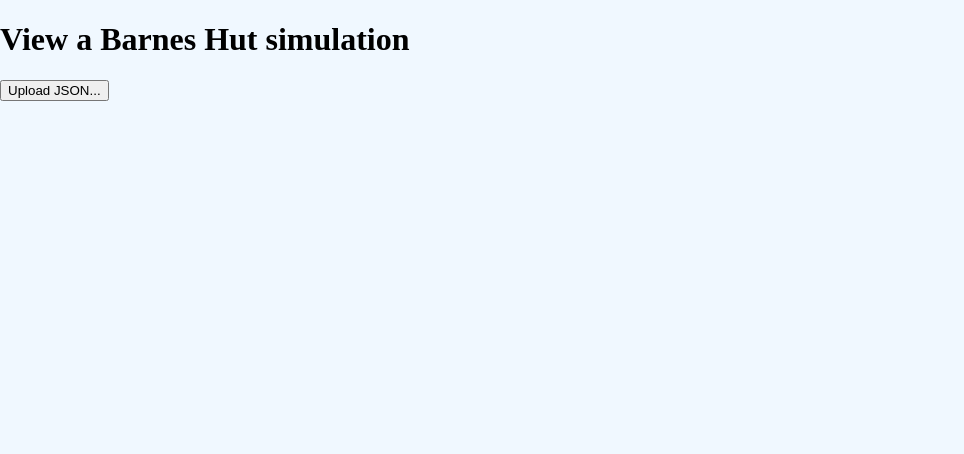
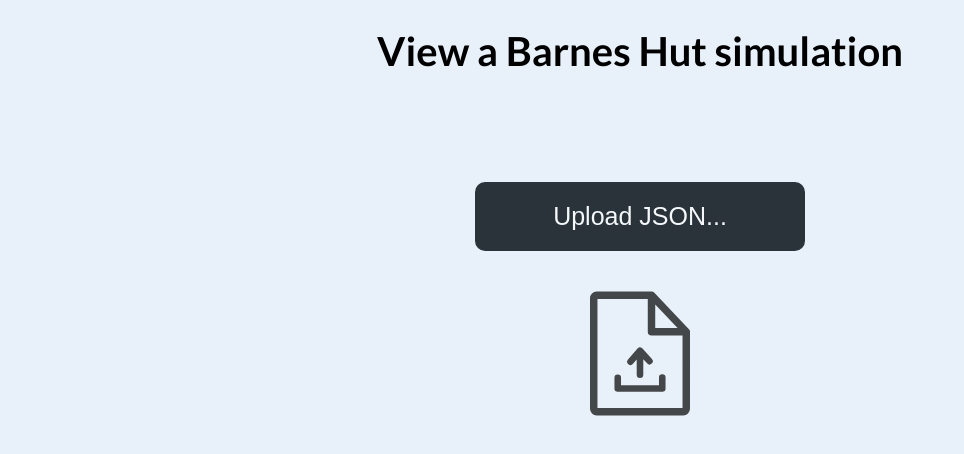
Before and after one commit to g1nus/bh-web-app, a React (Create React App) app: page / in a window 1280 px wide. Shown: the top 454 px of the page, without its empty margins (0-964 px from the left). Built offline with nearby package versions, Linux system fonts and the light colour scheme.

Commit message:
Improve UX

```diff
--- a/public/css/index.css
+++ b/public/css/index.css
@@ -1,8 +1,158 @@
-body{
-    margin: 0;
-    background-color: aliceblue;
+@import url('https://fonts.googleapis.com/css2?family=Lato:wght@300;400;700&display=swap');
+
+@keyframes move-dot-1{
+    0%{
+      left: 55px;
+    }
+    70%{
+      left: 59px;
+    }
+    100%{
+      left: 55px;
+    }
 }
 
-svg{
+@keyframes move-dot-2{
+    0%{
+        left: 59px;
+    }
+    60%{
+        left: 65px;
+    }
+    100%{
+        left: 59px;
+    }
+}
+
+@keyframes move-dot-3{
+    0%{
+        left: 63px;
+    }
+    50%{
+        left: 73px;
+    }
+    100%{
+        left: 63px;
+    }
+}
+
+body {
+    background-color: #e8f1fa;
+    font-family: 'Lato', sans-serif;
+    margin: 0;
+}
+
+h1#title{
+    font-size: 40px;
+}
+
+div#svg-wrapper{
+    text-align: center;
+    width: 100%;
+}
+
+svg#animator{
     border: solid 1px green;
 }
+
+svg#upload{
+    opacity: 0.7;
+}
+
+div#home-view{
+    width: 100%;
+    display: flex;
+    flex-direction: column;
+    flex-wrap: wrap;
+    align-items: center;
+}
+
+input#file-cover{
+    border: none;
+    width: 330px;
+    font-size: 25px;
+    padding: 20px 0;
+    text-align: center;
+    border-radius: 10px;
+    color: #f4f8fb;
+    background-color: #2a323a;
+    transition: all 0.4s ease-in-out;
+    cursor: pointer;
+    margin: 80px auto 40px auto;
+}
+
+input#file-cover:hover {
+    color: white;
+    background-color: black;
+}
+
+div#loading-wrapper{
+    margin-left: 20px;
+    margin-top: 10px;
+}
+
+p.loading{
+    position: relative;
+    margin: 0px;
+    width: 70px;
+}
+
+p.loading span{
+    position: absolute;
+}
+
+p.loading span.dot-1{
+    left: 55px;
+    animation: move-dot-1 1s ease-in-out 0s infinite forwards;
+}
+
+p.loading span.dot-2{
+    left: 59px;
+    animation: move-dot-2 1s ease-in-out 0s infinite forwards;
+}
+
+p.loading span.dot-3{
+    left: 63px;
+    animation: move-dot-3 1s ease-in-out 0s infinite forwards;
+}
+
+div#settings-wrapper{
+    position: fixed;
+    top: 10px;
+    left: 10px;
+    padding: 5px 5px 5px 5px;
+    background-color: beige;
+    border-radius: 4px;
+    overflow: hidden;
+    height: 28px;
+    display: flex;
+    flex-direction: row;
+    align-content: center;
+    justify-content: center;
+}
+
+div#settings{
+    margin: 0px 0px 0px 7px;
+    display: inline-block;
+    width: 215px;
+}
+
+div#settings label{
+    margin: 0px 5px 0px 0px;
+    line-height: 28px;
+}
+
+div#settings input{
+    width: 50px;
+}
+
+button#toggle-settings{
+    display: inline-block;
+    margin: 0px;
+    border: none;
+    background-color: transparent;
+    padding: 0px 0px;
+    cursor: pointer;
+    width: 28px;
+    height: 28px;
+}
--- /dev/null
+++ b/src/components/settings.js
@@ -0,0 +1,30 @@
+import React, { useState } from 'react';
+import SvgSettings from './svgSettings';
+
+function Settings({timeInterval, updateTimeInterval}) {
+
+  const [displaySetting, setDisplaySetting] = useState(false);
+
+  function toggleDisplaySetting() {
+    setDisplaySetting(!displaySetting);
+  }
+
+  return (
+    <div id="settings-wrapper">
+      <button id="toggle-settings" type="button" onClick={toggleDisplaySetting}>
+        <SvgSettings/>
+      </button>
+      {
+        (displaySetting) ?
+          <div id="settings">
+            <label htmlFor='sleep'>Animation sleep time</label>
+            <input type="number" id="sleep" name="sleep" min="0" max="5000" defaultValue={timeInterval.current} onChange={updateTimeInterval}/>
+          </div>
+        :
+          <></>
+      }
+    </div>
+  );
+}
+
+export default Settings;
--- a/src/components/svgAnimator.js
+++ b/src/components/svgAnimator.js
@@ -1,5 +1,6 @@
 import React, { useEffect, useRef, useState } from 'react';
 import {utils} from "./../utils/utils";
+import Settings from './settings';
 import SvgQuadtreeNode from './svgQuadtreeNode';
 
 function SvgAnimator({scenario}) {
@@ -23,6 +24,7 @@ function SvgAnimator({scenario}) {
       setTimeout(() => {
           setCurrStep(scenario.simulationSteps[stepIndex.current].quadtree);
           stepIndex.current++;
+          console.log(timeInterval.current)
           if(stepIndex.current < scenario.simulationSteps.length){
             animate();
           }
@@ -43,12 +45,12 @@ function SvgAnimator({scenario}) {
 
   return (
     <>
-      <svg width={svgInfo.svgW} height={svgInfo.svgH} viewBox={`${svgInfo.vbX} ${svgInfo.vbY} ${svgInfo.vbW} ${svgInfo.vbH}`}>
+      <Settings timeInterval={timeInterval} updateTimeInterval={updateTimeInterval}/>
+      <svg id="animator" width={svgInfo.svgW} height={svgInfo.svgH} viewBox={`${svgInfo.vbX} ${svgInfo.vbY} ${svgInfo.vbW} ${svgInfo.vbH}`}>
         {
           (svgInfo.bodiesSize != null) ? <SvgQuadtreeNode quadtree={currStep} bodiesSize={svgInfo.bodiesSize} velocityRatio={svgInfo.velocityRatio}/> : <></>
         }
       </svg>
-      <input type="number" id="sleep" name="sleep" min="0" max="5000" defaultValue={timeInterval.current} onChange={updateTimeInterval}/>
     </>
   );
 }
--- /dev/null
+++ b/src/components/svgSettings.js
@@ -0,0 +1,28 @@
+import React from 'react';
+
+function SvgSettings() {
+  return (
+    <svg id="clog" viewBox="0 0 512 512" width="28" height="28">
+      <path d="M483.184,190.536l-28.04-2.808c-2.84-8.272-6.2-16.368-10.072-24.248l17.888-21.872l18.328-22.408l-20.464-20.472
+			l-47.488-47.52l-20.488-20.496l-22.424,18.36l-21.792,17.84c-7.888-3.88-15.984-7.256-24.272-10.104l-2.8-27.992L318.688,0h-28.96
+			h-33.576h-33.864h-28.96l-2.888,28.816l-2.8,27.984c-8.288,2.856-16.4,6.224-24.288,10.112L141.576,49.08l-22.424-18.36
+			L98.664,51.216l-47.488,47.52l-20.456,20.48l18.328,22.408l17.88,21.856c-3.872,7.888-7.232,15.984-10.08,24.264l-28.032,2.808
+			L0,193.432v28.96v67.2v28.96l28.816,2.88l28.024,2.808c2.84,8.288,6.208,16.392,10.088,24.288l-17.872,21.856l-18.336,22.4
+			l20.464,20.472l47.488,47.52l20.488,20.496l22.424-18.36l21.776-17.824c7.896,3.888,16.008,7.264,24.304,10.12l2.8,27.984
+			l2.88,28.808h28.96h33.584h33.864h28.96l2.888-28.816l2.8-27.992c8.296-2.856,16.4-6.232,24.288-10.12l21.784,17.84l22.424,18.36
+			l20.488-20.496l47.488-47.52l20.456-20.472l-18.32-22.408l-17.896-21.888c3.864-7.88,7.224-15.976,10.064-24.248l28.04-2.824
+			L512,318.52v-28.944v-67.2v-28.96L483.184,190.536z M480,289.576l-49.696,5c-4.552,20.68-12.712,39.976-23.76,57.304
+			l31.688,38.752l-47.488,47.52l-38.688-31.672c-17.328,11.096-36.64,19.296-57.336,23.88L289.744,480H256.16h-0.28h-33.584
+			l-4.968-49.64c-20.712-4.568-40.024-12.768-57.352-23.864l-38.672,31.664l-47.488-47.52l31.672-38.72
+			c-11.056-17.336-19.24-36.632-23.792-57.344L32,289.592v-67.2l49.696-4.976c4.568-20.696,12.744-40.008,23.792-57.328
+			l-31.672-38.72l47.488-47.52l38.672,31.656c17.312-11.08,36.624-19.28,57.336-23.864L222.288,32h33.584h0.28h33.576l4.968,49.64
+			c20.704,4.584,40.016,12.784,57.328,23.864l38.688-31.672l47.488,47.52l-31.688,38.736c11.04,17.32,19.224,36.616,23.776,57.32
+			L480,222.376V289.576z"/>
+      <path d="M256,157.272c-54.448,0-98.736,44.288-98.736,98.736c0,54.44,44.288,98.728,98.736,98.728S354.736,310.44,354.736,256
+			S310.448,157.272,256,157.272z M256,322.728c-36.8,0-66.736-29.928-66.736-66.728S219.2,189.272,256,189.272
+			s66.736,29.936,66.736,66.736S292.8,322.728,256,322.728z"/>
+    </svg>
+  );
+}
+
+export default SvgSettings;
--- /dev/null
+++ b/src/components/svgUpload.js
@@ -0,0 +1,11 @@
+import React from 'react';
+
+function SvgUpload() {
+  return (
+    <svg id="upload" width="100" height="125" viewBox="0 0 99.09 122.88">
+      <path d="M64.64,13,86.77,36.21H64.64V13ZM42.58,71.67a3.25,3.25,0,0,1-4.92-4.25l9.42-10.91a3.26,3.26,0,0,1,4.59-.33,5.14,5.14,0,0,1,.4.41l9.3,10.28a3.24,3.24,0,0,1-4.81,4.35L52.8,67.07V82.52a3.26,3.26,0,1,1-6.52,0V67.38l-3.7,4.29ZM24.22,85.42a3.26,3.26,0,1,1,6.52,0v7.46H68.36V85.42a3.26,3.26,0,1,1,6.51,0V96.14a3.26,3.26,0,0,1-3.26,3.26H27.48a3.26,3.26,0,0,1-3.26-3.26V85.42ZM99.08,39.19c.15-.57-1.18-2.07-2.68-3.56L63.8,1.36A3.63,3.63,0,0,0,61,0H6.62A6.62,6.62,0,0,0,0,6.62V116.26a6.62,6.62,0,0,0,6.62,6.62H92.46a6.62,6.62,0,0,0,6.62-6.62V39.19Zm-7.4,4.42v71.87H7.4V7.37H57.25V39.9A3.71,3.71,0,0,0,61,43.61Z"/>
+    </svg>
+  );
+}
+
+export default SvgUpload;
--- a/src/views/home.js
+++ b/src/views/home.js
@@ -1,4 +1,5 @@
 import React, {useRef} from 'react';
+import SvgUpload from '../components/svgUpload';
 import {utils} from "./../utils/utils";
 
 function Home({setScenario, setLoading}) {
@@ -23,9 +24,8 @@ function Home({setScenario, setLoading}) {
         View a Barnes Hut simulation
       </h1>
       <input type="file" id="file-selector" onChange={fileParse} accept=".json" ref={hiddenFileInput} style={{display: 'none'}}/>
-      <div id="welcome-wrapper">
-        <input type="button" id="file-cover" value="Upload JSON..." onClick={(event) => hiddenFileInput.current.click()}/>
-      </div>
+      <input type="button" id="file-cover" value="Upload JSON..." onClick={(event) => hiddenFileInput.current.click()}/>
+      <SvgUpload/>
     </div>
   );
 }
--- a/src/views/loading.js
+++ b/src/views/loading.js
@@ -4,7 +4,7 @@ function Loading() {
 
   return (
     <div id="loading-wrapper">
-      loading
+      <p className='loading'>loading<span className='dot-1'>.</span><span className='dot-2'>.</span><span className='dot-3'>.</span></p>
     </div>
   );
 }
```
